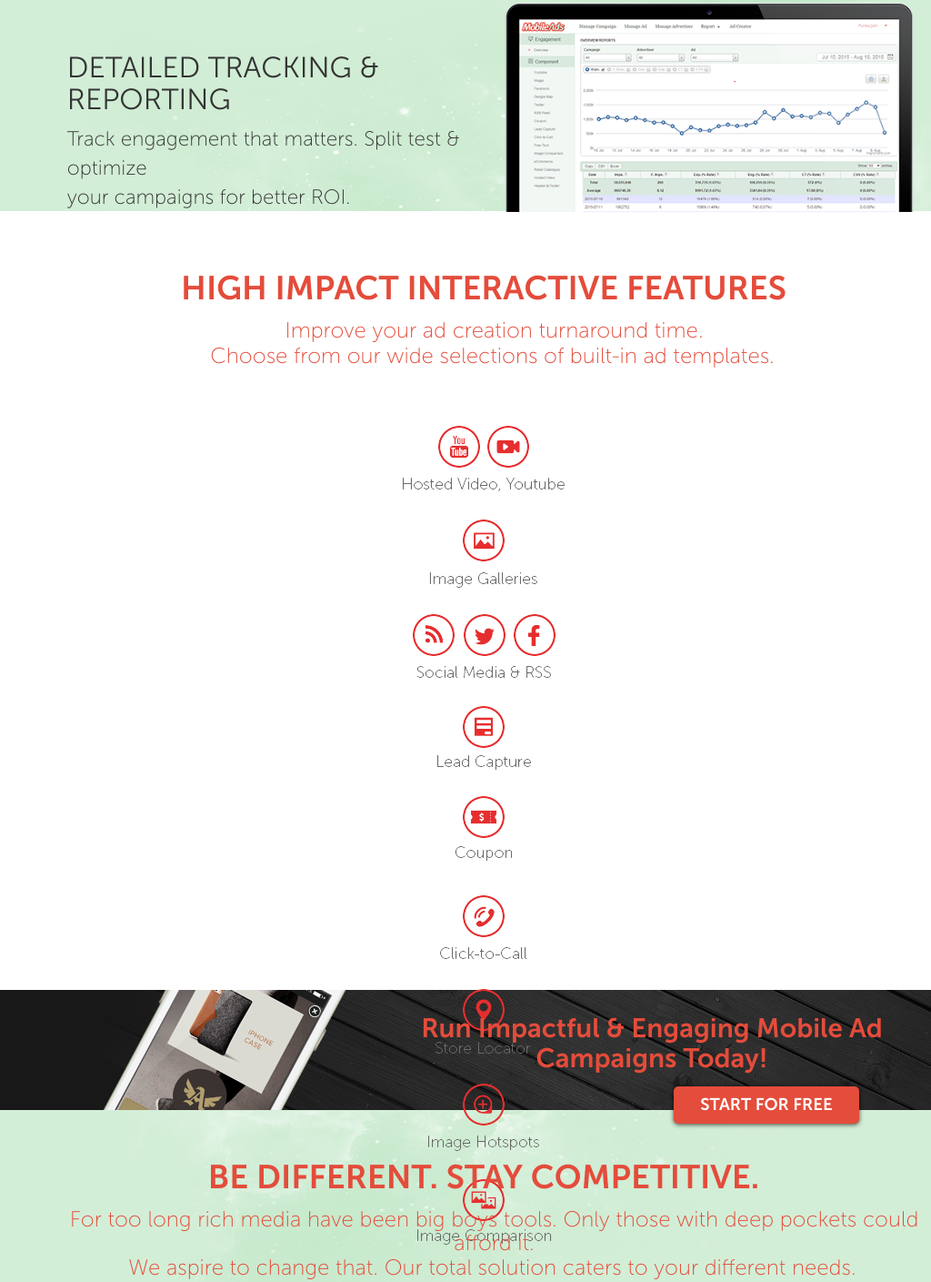
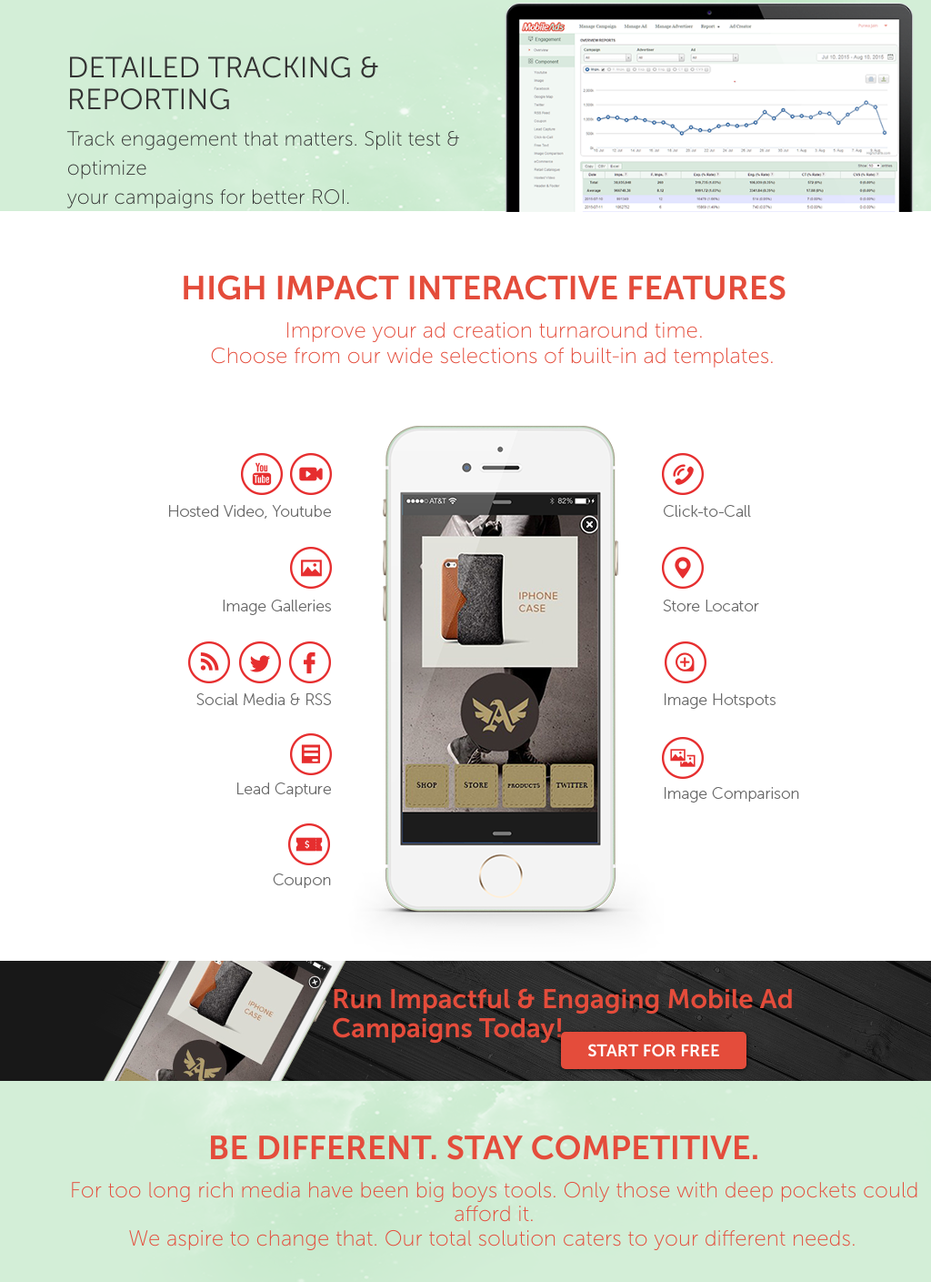
Before and after one commit to mobileads-com/landing_page, a plain HTML site: page index.html in a window 1024 px wide. Shown: the part 1914-3323 px from the top of the page at 91% size. Drawn offline with Linux system fonts and the light colour scheme.

Commit message:
Updates on md view.

```diff
--- a/css/landing.css
+++ b/css/landing.css
@@ -706,6 +706,18 @@
         margin-top: 39px;
     }
 
+    #third-section {
+        height: auto;
+        max-height: 100%;
+    }
+
+    #fourth-section button, #eighth-section button {
+        margin-top: -25px;
+    }
+
+    #fourth-section .main-quote, #eighth-section .main-quote {
+        margin-left: 365px;
+    }
 
 }
 
--- a/index.html
+++ b/index.html
@@ -317,8 +317,8 @@
             </div>
 
             <center class="main">
-                <img class="hidden-xs hidden-sm hidden-md" src="images/section3-bg2.png">
-                <img class="hidden-lg" src="images/section3-sm-bg.png">
+                <img class="hidden-xs hidden-sm" src="images/section3-bg2.png">
+                <img class="hidden-md hidden-lg" src="images/section3-sm-bg.png">
             </center>
 
         </section>
@@ -326,12 +326,12 @@
 
     <div class="container-fluid">
         <section id="fourth-section" class="row">
-            <div class="main-quote hidden-xs hidden-sm hidden-md">
+            <div class="main-quote hidden-xs hidden-sm">
                 <h1 class="text-red">Run Impactful & Engaging Mobile Ad Campaigns Today!</h1>
                 <button class="btn btn-custom">START FOR FREE</button>
             </div>
 
-            <center class="main-quote hidden-lg">
+            <center class="main-quote hidden-md hidden-lg">
                 <h1 class="text-red">Run Impactful & Engaging Mobile Ad Campaigns Today!</h1>
                 <button class="btn btn-custom">START FOR FREE</button>
             </center>
@@ -650,16 +650,17 @@
     </div>
 
     <div class="container-fluid">
-        <section id="eighth-section" class="row">
-            <div class="main-quote hidden-xs hidden-sm hidden-md">
+        <section id="fourth-section" class="row">
+            <div class="main-quote hidden-xs hidden-sm">
                 <h1 class="text-red">Run Impactful & Engaging Mobile Ad Campaigns Today!</h1>
                 <button class="btn btn-custom">START FOR FREE</button>
             </div>
 
-            <center class="main-quote hidden-lg">
+            <center class="main-quote hidden-md hidden-lg">
                 <h1 class="text-red">Run Impactful & Engaging Mobile Ad Campaigns Today!</h1>
                 <button class="btn btn-custom">START FOR FREE</button>
             </center>
+
         </section>
     </div>
 
```
